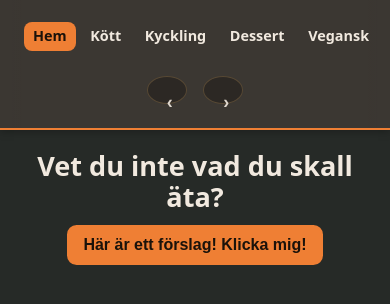
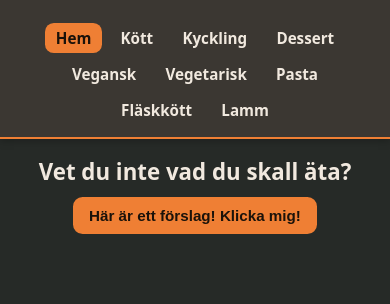
Before and after one commit to anjaedman/random-recept-app, a React (Vite) app: page / in a window 390 px wide. Shown: the top 304 px of the page. Built offline with nearby package versions, Linux system fonts and the light colour scheme.

Commit message:
utan pilar

```diff
--- a/src/App.css
+++ b/src/App.css
@@ -19,41 +19,38 @@ body,
     Arial, "Noto Sans", "Apple Color Emoji", "Segoe UI Emoji";
 }
 
-/* ================== NAVBAR ================== */
+/* ================== NAVBAR (två rader) ================== */
 .navbar {
   position: sticky;
   top: 0;
   z-index: 50;
-  background: #3b3732; /* lite ljusare så länkar syns bättre */
+  background: #3b3732;
   border-bottom: 2px solid var(--accent);
   box-shadow: 0 2px 8px rgba(0, 0, 0, 0.25);
+  padding-bottom: 0.25rem;
 }
 
-.navbar-inner {
+.navbar-inner.two-rows {
   display: flex;
-  flex-wrap: nowrap; /* <-- tvinga EN rad */
-  gap: 0.35rem; /* kompakt mellanrum */
-  overflow-x: auto; /* scroll i sidled vid behov */
-  -ms-overflow-style: none;
-  scrollbar-width: none;
-  padding: 0.35rem 0.5rem; /* tunn topp/botten */
-}
-.navbar-inner::-webkit-scrollbar {
-  display: none;
+  flex-wrap: wrap; /* <-- flera rader */
+  justify-content: center;
+  column-gap: 0.5rem;
+  row-gap: 0.4rem;
+  padding: 0.45rem 0.6rem;
 }
 
 .nav-link {
   flex: 0 0 auto;
-  padding: 0.35rem 0.5rem; /* lägre höjd */
-  font-size: 0.9rem;
+  padding: 0.35rem 0.6rem;
+  font-size: 0.95rem;
   line-height: 1.1;
   font-weight: 600;
   text-decoration: none;
   color: var(--text);
   background: transparent;
   border: 1px solid transparent;
-  border-radius: 0.5rem;
-  white-space: nowrap; /* håll varje knapp på en rad */
+  border-radius: 0.55rem;
+  white-space: nowrap;
 }
 .nav-link:hover {
   border-color: var(--accent);
@@ -65,14 +62,14 @@ body,
 
 @media (max-width: 360px) {
   .nav-link {
-    padding: 0.28rem 0.45rem;
-    font-size: 0.88rem;
+    padding: 0.3rem 0.5rem;
+    font-size: 0.9rem;
   }
 }
 
 /* ================== LAYOUT/CONTENT ================== */
 .page {
-  max-width: 720px; /* hindrar jättebred text */
+  max-width: 720px;
   margin: 0 auto;
   padding: 0 0.9rem 2.5rem;
 }
@@ -86,18 +83,17 @@ body,
   font-weight: 800;
   line-height: 1.15;
   margin: 0.25rem auto 0.8rem;
-  /* mer modest i mobil */
-  font-size: clamp(1.1rem, 1.4rem + 1.2vw, 2rem);
+  font-size: clamp(1rem, 1.1rem + 1.2vw, 1.8rem);
 }
 .btn-primary {
   display: inline-block;
-  padding: 0.55rem 0.9rem; /* tunnare knapp */
+  padding: 0.5rem 0.85rem;
   border-radius: 0.6rem;
   border: 2px solid var(--accent);
   background: var(--accent);
   color: #1a120a;
   font-weight: 700;
-  font-size: 1rem;
+  font-size: 0.95rem;
 }
 
 /* ================== KORT / MAT-INNEHÅLL ================== */
@@ -116,12 +112,22 @@ body,
   margin: 0.5rem 0 1rem;
   font-size: clamp(1.25rem, 2.2vw + 1rem, 2rem);
 }
+
+/* Mindre, jämn bild med snygg beskärning */
 .meal-container img {
   display: block;
-  width: min(360px, 90%);
-  max-width: 100%;
+  width: 100%;
+  max-width: 420px;
+  aspect-ratio: 4 / 3; /* jämn höjd */
+  object-fit: cover; /* beskär snyggt */
   margin: 0.5rem auto 1rem;
   border-radius: 10px;
+}
+@media (max-width: 400px) {
+  .meal-container img {
+    max-width: 320px;
+    aspect-ratio: 16 / 9;
+  }
 }
 
 /* ================== INGREDIENSER ================== */
@@ -134,7 +140,7 @@ body,
 }
 
 .ingredients ul {
-  list-style: none; /* inga punkter här */
+  list-style: none;
   padding: 0;
   margin: 0;
   display: grid;
@@ -154,14 +160,14 @@ body,
 }
 .ingredients .ing-name {
   font-weight: 600;
-  min-width: 0; /* tillåt brytning */
-  word-break: break-word; /* långa ord bryts */
+  min-width: 0;
+  word-break: break-word;
 }
 .ingredients .ing-measure {
   color: var(--muted);
   margin-left: 0.75rem;
   flex-shrink: 0;
-  white-space: nowrap; /* håll måttet på en rad */
+  white-space: nowrap;
 }
 
 /* två kolumner på större skärmar */
@@ -187,17 +193,12 @@ body,
 
 /* ================== SMÅ MOBILER ================== */
 @media (max-width: 380px) {
-  .nav-link {
-    padding: 0.3rem 0.5rem;
-    font-size: 0.9rem;
-  }
   .ingredients li {
     padding: 0.5rem 0.55rem;
   }
 }
 
-/* ================== RENS: ta bort Vite-demo-stilar ================== */
-/* (de gav stor padding och centrerade all text) */
+/* ================== RENS: Vite-demo-stilar ================== */
 .logo,
 .card,
 .read-the-docs {
@@ -211,14 +212,12 @@ body,
     transform: none;
   }
 }
-/* Nollställ ev. gamla regler som låg kvar */
 #root {
   max-width: none;
   margin: 0;
   padding: 0;
   text-align: initial;
 }
-/* Håll generella listor inne i .meal-container snygga om du använder dem */
 .meal-container ul {
   list-style: none;
   padding-left: 0;
@@ -226,50 +225,3 @@ body,
 .meal-container p {
   margin-top: 1rem;
 }
-
-/* Pilar under menyn */
-.nav-scroll {
-  position: relative;
-  margin: 4px;
-  height: 28px;
-  width: 28px;
-  border-radius: 50%;
-  border: 1px solid var(--border);
-  background: #2b2723;
-  color: var(--text);
-  font-size: 18px;
-  line-height: 28px;
-  text-align: center;
-  cursor: pointer;
-  opacity: 0.9;
-}
-
-.navbar-controls {
-  display: flex;
-  justify-content: center;
-  gap: 0.5rem;
-  padding-bottom: 0.25rem;
-}
-
-/* Gradient i kanterna när overflow finns */
-.navbar.has-scroll {
-  position: sticky;
-}
-.navbar.has-scroll::before,
-.navbar.has-scroll::after {
-  content: "";
-  position: absolute;
-  top: 0;
-  bottom: 0;
-  width: 22px;
-  pointer-events: none;
-  z-index: 55;
-}
-.navbar.has-scroll::before {
-  left: 0;
-  background: linear-gradient(90deg, #3b3732 55%, transparent);
-}
-.navbar.has-scroll::after {
-  right: 0;
-  background: linear-gradient(270deg, #3b3732 55%, transparent);
-}
--- a/src/App.jsx
+++ b/src/App.jsx
@@ -1,6 +1,4 @@
-import { useEffect, useRef, useState } from "react";
 import "./App.css";
-
 import {
   BrowserRouter as Router,
   Routes,
@@ -21,50 +19,15 @@ import Lamb from "./screens/LambScreen";
 
 function Nav() {
   const { pathname } = useLocation();
-  const ref = useRef(null);
-  const [hasOverflow, setHasOverflow] = useState(false);
-
   const link = (to, label) => (
     <Link className={`nav-link ${pathname === to ? "active" : ""}`} to={to}>
       {label}
     </Link>
   );
 
-  // Kolla om raden är bredare än skärmen → visa kontroller/gradient
-  useEffect(() => {
-    const el = ref.current;
-    if (!el) return;
-    const check = () => setHasOverflow(el.scrollWidth > el.clientWidth);
-    check();
-    const ro = new ResizeObserver(check);
-    ro.observe(el);
-    return () => ro.disconnect();
-  }, []);
-
-  // När route ändras: scrolla den aktiva länken i fokus
-  useEffect(() => {
-    const el = ref.current;
-    if (!el) return;
-    const active = el.querySelector(".nav-link.active");
-    if (active) {
-      active.scrollIntoView({
-        behavior: "smooth",
-        inline: "center",
-        block: "nearest",
-      });
-    } else {
-      el.scrollLeft = 0;
-    }
-  }, [pathname]);
-
-  const scrollBy = (dx) => {
-    const el = ref.current;
-    if (el) el.scrollBy({ left: dx, behavior: "smooth" });
-  };
-
   return (
-    <nav className={`navbar ${hasOverflow ? "has-scroll" : ""}`}>
-      <div className="navbar-inner" ref={ref}>
+    <nav className="navbar">
+      <div className="navbar-inner two-rows">
         {link("/", "Hem")}
         {link("/beef", "Kött")}
         {link("/chicken", "Kyckling")}
@@ -75,25 +38,6 @@ function Nav() {
         {link("/pork", "Fläskkött")}
         {link("/lamb", "Lamm")}
       </div>
-
-      {hasOverflow && (
-        <div className="navbar-controls">
-          <button
-            className="nav-scroll left"
-            aria-label="Scrolla vänster"
-            onClick={() => scrollBy(-180)}
-          >
-            ‹
-          </button>
-          <button
-            className="nav-scroll right"
-            aria-label="Scrolla höger"
-            onClick={() => scrollBy(180)}
-          >
-            ›
-          </button>
-        </div>
-      )}
     </nav>
   );
 }
```
